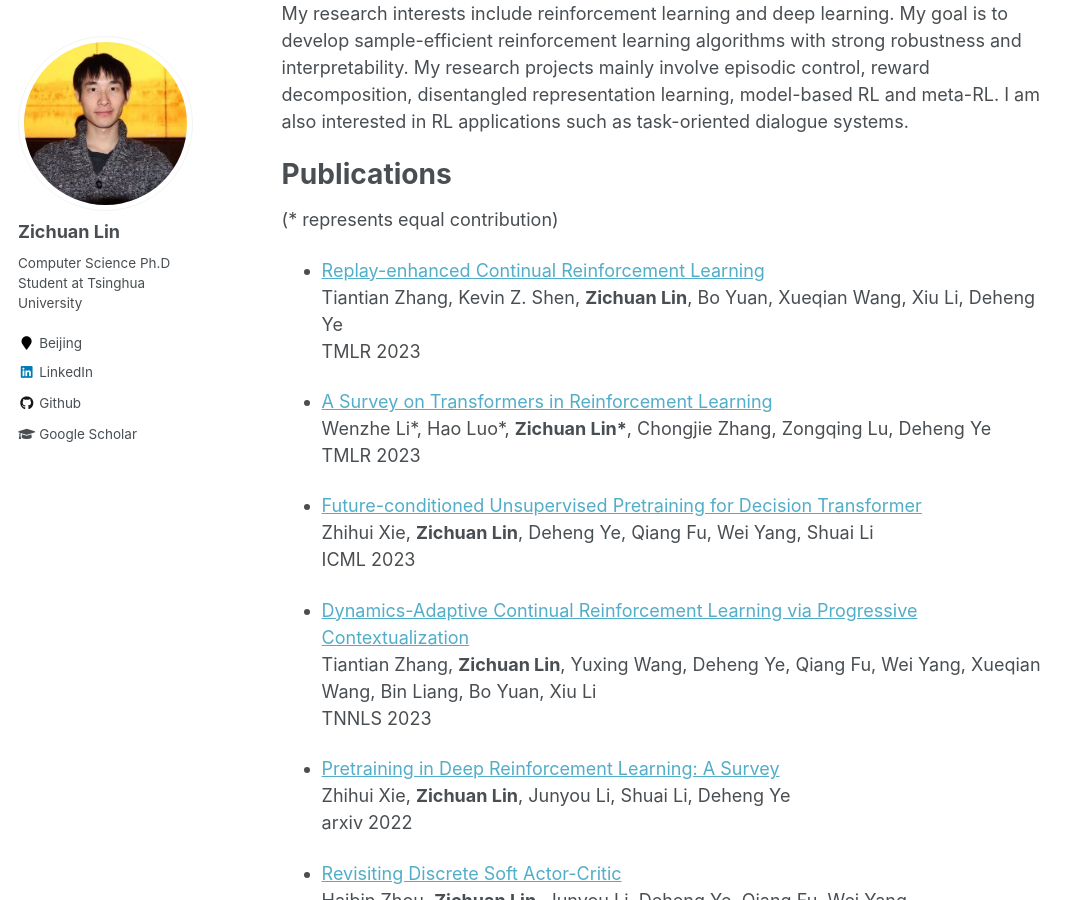
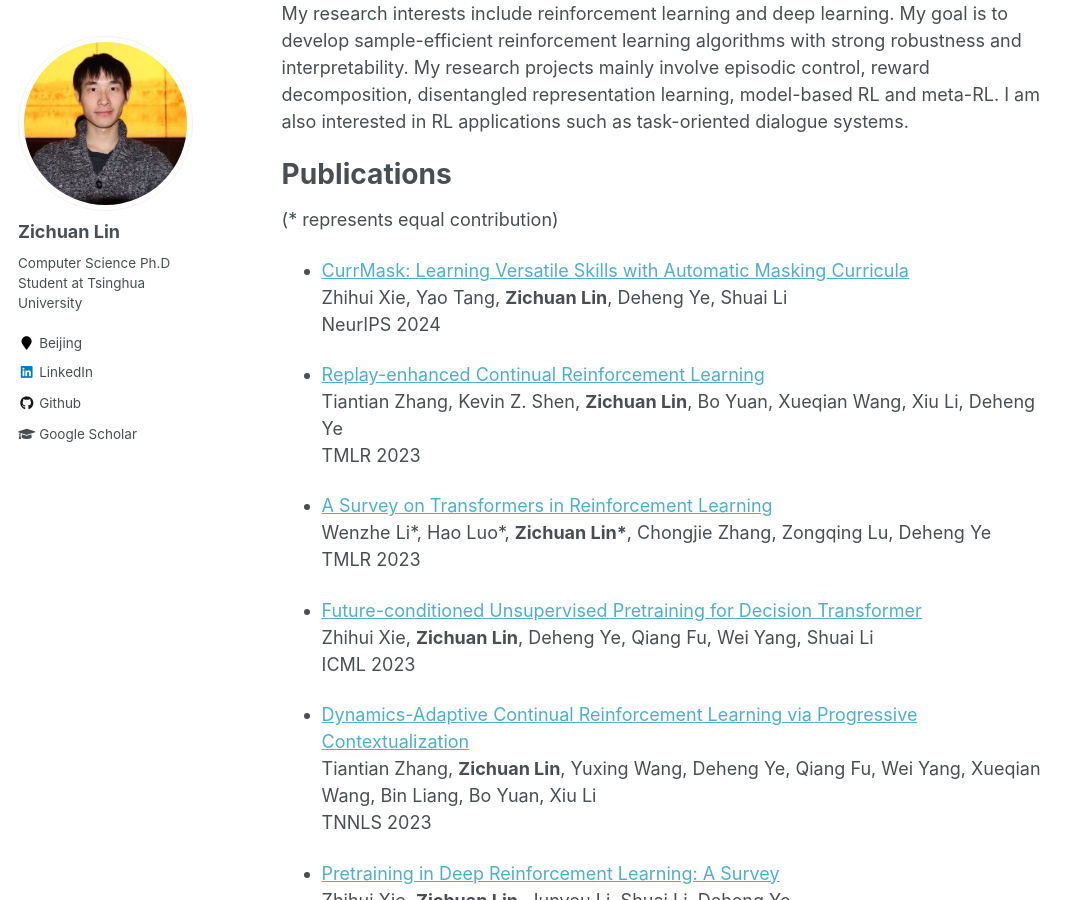
Before and after one commit to LinZichuan/linzichuan.github.io, a Jekyll site: the page built from _pages/about.md, in a window 1280 px wide and 900 px high, scrolled down 423 px. Shown: the whole window, without its empty margins (0-1085 px from the left). Built offline with Jekyll 4.4.1, drawn with Linux system fonts in a browser that asks for light colours; formulas are drawn with MathJax 3.

Commit message:
Update about.md

```diff
--- a/_pages/about.md
+++ b/_pages/about.md
@@ -17,6 +17,10 @@ My research interests include reinforcement learning and deep learning. My goal
 Publications
 ======
 (* represents equal contribution)
+
+- [CurrMask: Learning Versatile Skills with Automatic Masking Curricula](https://openreview.net/forum?id=xGc7I6UWAq) <br>
+Zhihui Xie, Yao Tang, **Zichuan Lin**, Deheng Ye, Shuai Li <br>
+NeurIPS 2024
 
 - [Replay-enhanced Continual Reinforcement Learning](https://arxiv.org/abs/2311.11557) <br>
 Tiantian Zhang, Kevin Z. Shen, **Zichuan Lin**, Bo Yuan, Xueqian Wang, Xiu Li, Deheng Ye <br>
```
